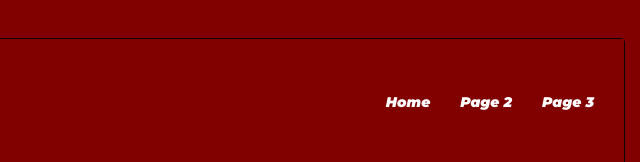
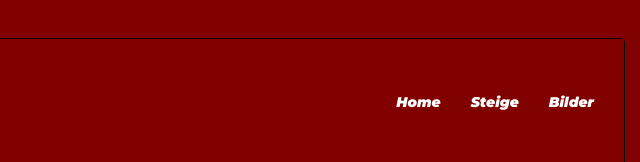
Before and after one commit to EarlyBree/cv, a plain HTML site: page index.html in a window 1280 px wide. Shown: the top 162 px of the page, 640-1280 px from the left. Drawn offline with nearby package versions, Linux system fonts and the light colour scheme.

Commit message:
Update index.html

```diff
--- a/index.html
+++ b/index.html
@@ -29,9 +29,9 @@
         </div>
         <div class="collapse navbar-collapse" id="myNavbar">
           <ul class="nav navbar-nav navbar-right">
-            <li><a href="#" class="nav-item">Home</a></li>
-            <li><a href="#" class="nav-item">Page 2</a></li>
-            <li><a href="#" class="nav-item">Page 3</a></li>
+            <li><a href="#title" class="nav-item">Home</a></li>
+            <li><a href="#features" class="nav-item">Steige</a></li>
+            <li><a href="#views" class="nav-item">Bilder</a></li>
           </ul>
         </div>
       </div>
```
